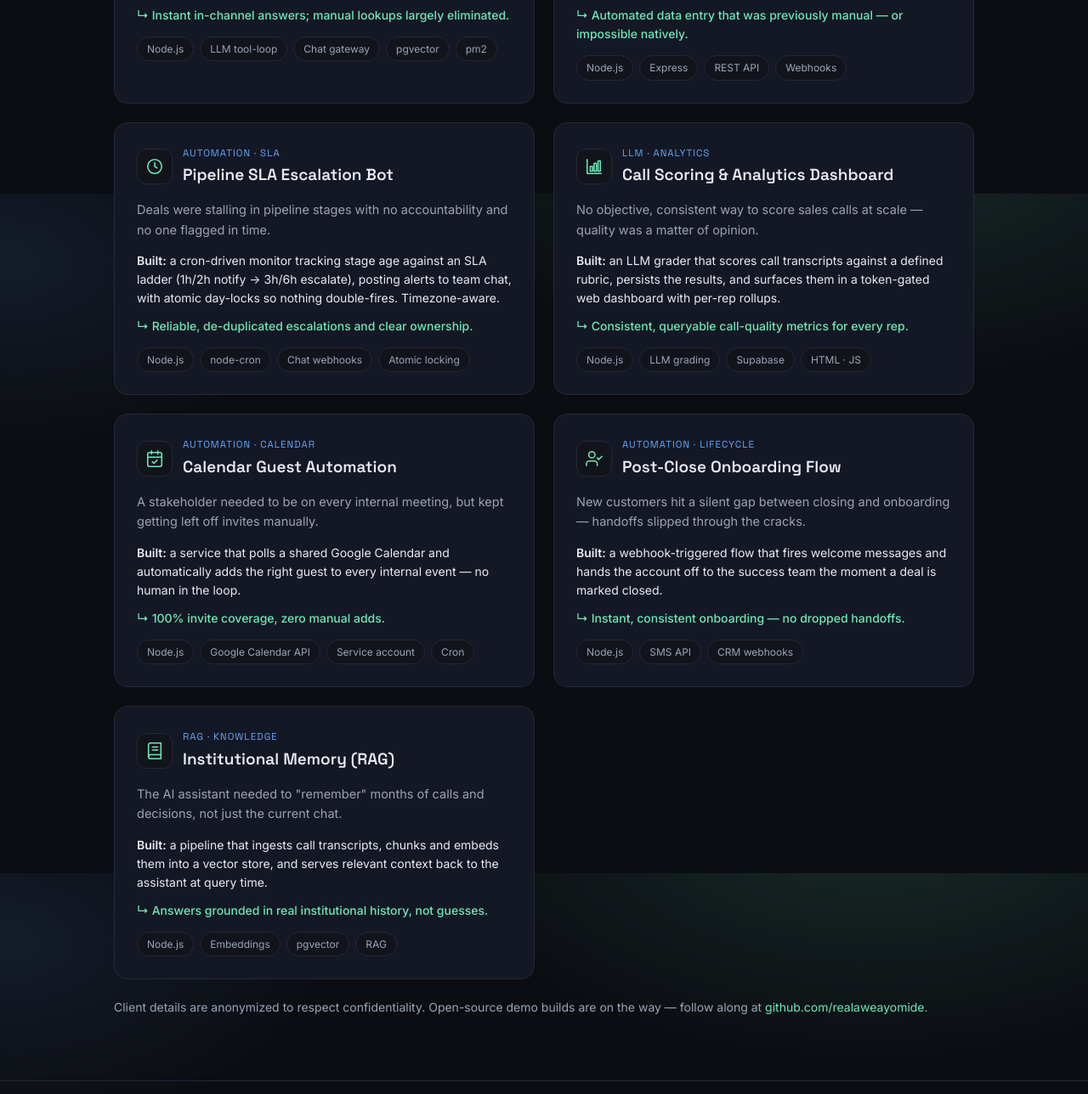
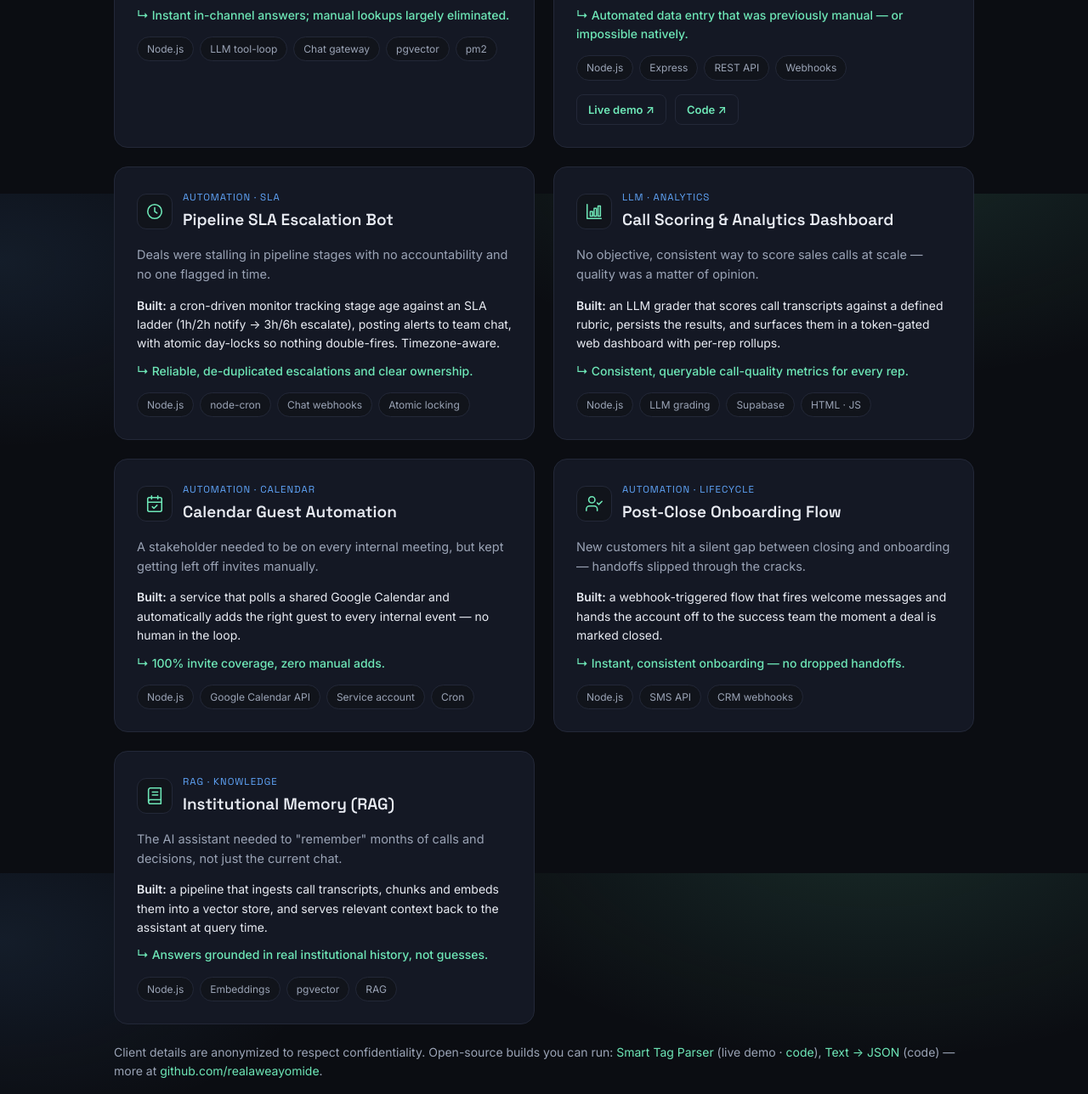
Before and after one commit to realaweayomide/realaweayomide.github.io, a plain HTML site: page index.html in a window 1280 px wide. Shown: the part 2172-3460 px from the top of the page at 85% size. Drawn offline with Linux system fonts and the light colour scheme.

Commit message:
Add files via upload

```diff
--- a/index.html
+++ b/index.html
@@ -101,6 +101,9 @@
   .card .row.impact{color:var(--accent);font-weight:500}
   .stack{display:flex;flex-wrap:wrap;gap:7px;margin-top:14px}
   .chip{font-size:12px;color:var(--muted);background:var(--bg-soft);border:1px solid var(--line);border-radius:999px;padding:4px 11px}
+  .card-links{display:flex;gap:10px;margin-top:16px;flex-wrap:wrap}
+  .card-links a{font-size:13px;font-weight:600;color:var(--accent);border:1px solid var(--line);border-radius:8px;padding:7px 13px;transition:.15s}
+  .card-links a:hover{border-color:var(--accent);background:var(--bg-soft);transform:translateY(-1px)}
 
   .skill-grid{display:grid;grid-template-columns:repeat(3,1fr);gap:22px}
   @media(max-width:760px){.skill-grid{grid-template-columns:1fr}}
@@ -228,6 +231,10 @@
           <p class="row"><b>Built:</b> a secured webhook microservice that parses tags with regex, normalizes names (title-case, entity suffixes), and writes clean values back to CRM custom fields via its API.</p>
           <p class="row impact">↳ Automated data entry that was previously manual — or impossible natively.</p>
           <div class="stack"><span class="chip">Node.js</span><span class="chip">Express</span><span class="chip">REST API</span><span class="chip">Webhooks</span></div>
+          <div class="card-links">
+            <a href="https://realaweayomide.github.io/smart-tag-parser/" target="_blank" rel="noopener">Live demo ↗</a>
+            <a href="https://github.com/realaweayomide/smart-tag-parser" target="_blank" rel="noopener">Code ↗</a>
+          </div>
         </div>
 
         <div class="card">
@@ -286,7 +293,10 @@
         </div>
 
       </div>
-      <p style="color:var(--muted);font-size:14px;margin-top:22px">Client details are anonymized to respect confidentiality. Open-source demo builds are on the way — follow along at <a href="https://github.com/realaweayomide" style="color:var(--accent)">github.com/realaweayomide</a>.</p>
+      <p style="color:var(--muted);font-size:14px;margin-top:22px">Client details are anonymized to respect confidentiality. Open-source builds you can run:
+        <a href="https://realaweayomide.github.io/smart-tag-parser/" style="color:var(--accent)" target="_blank" rel="noopener">Smart Tag Parser</a> (live demo · <a href="https://github.com/realaweayomide/smart-tag-parser" style="color:var(--accent)" target="_blank" rel="noopener">code</a>),
+        <a href="https://github.com/realaweayomide/text-to-json" style="color:var(--accent)" target="_blank" rel="noopener">Text → JSON</a> (code) — more at
+        <a href="https://github.com/realaweayomide" style="color:var(--accent)" target="_blank" rel="noopener">github.com/realaweayomide</a>.</p>
     </div>
   </section>
 
```
